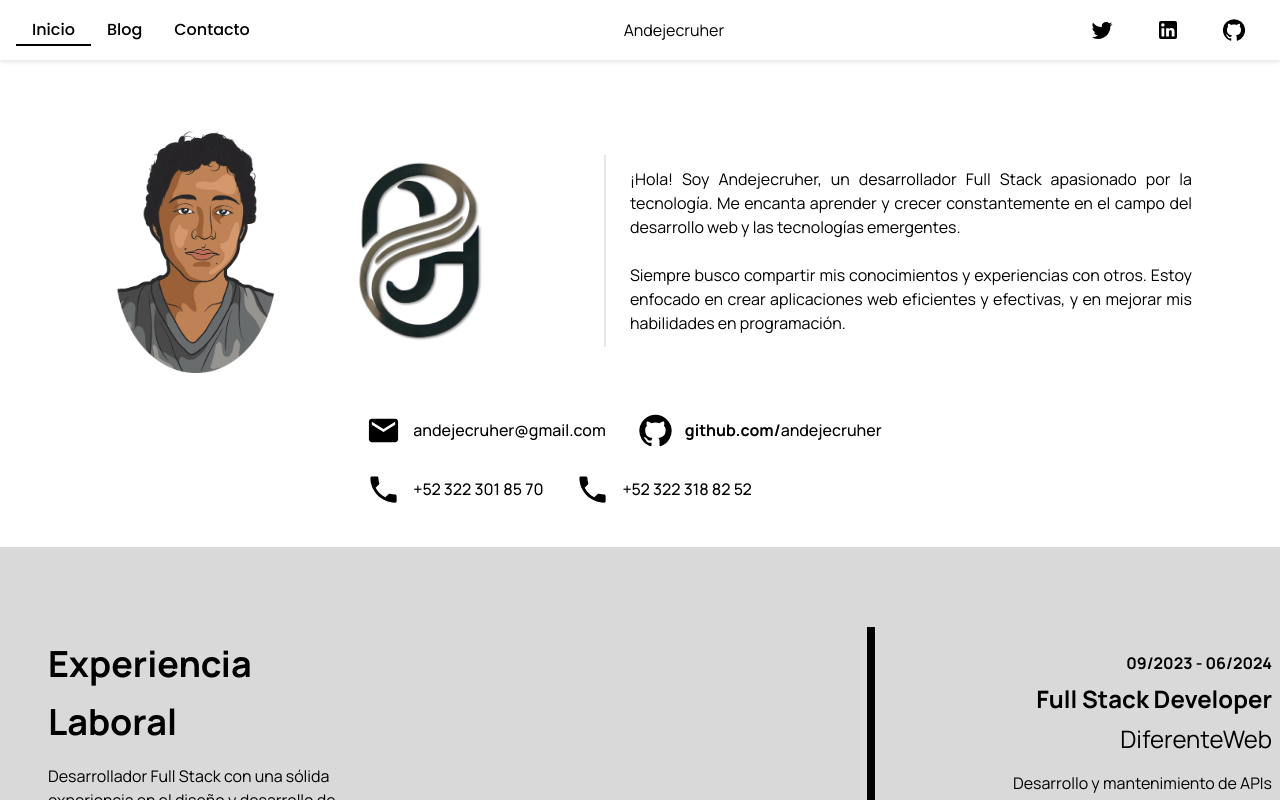
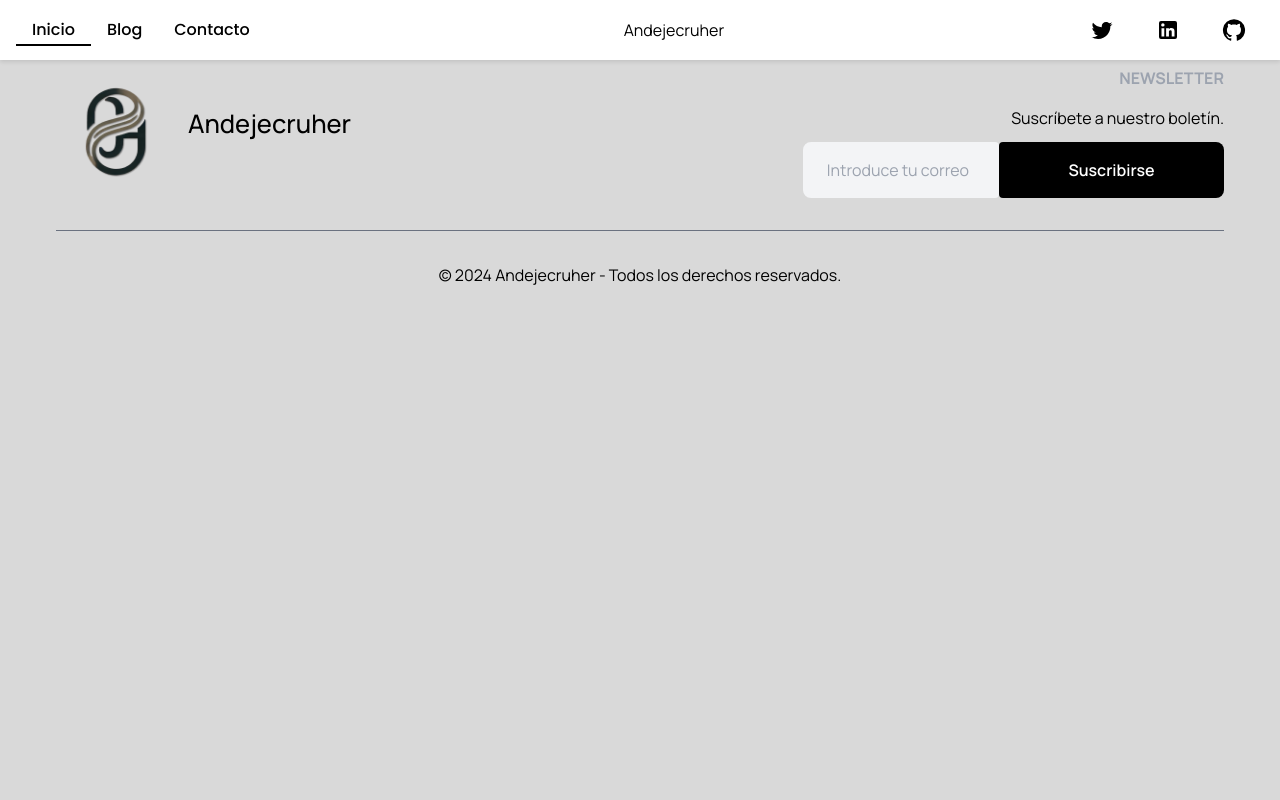
Before and after one commit to Andejecruher/SideProject, a React (Vite) app in the folder Frontend/: page / in a window 1280 px wide. Shown: the top 800 px of the page. Built offline with nearby package versions, Linux system fonts and the light colour scheme; a web font is replaced by a local one.

Commit message:
Actualizar importaciones y configuración de enrutamiento

```diff
--- a/Frontend/src/main.jsx
+++ b/Frontend/src/main.jsx
@@ -1,15 +1,15 @@
 import React from "react";
 import ReactDOM from "react-dom/client";
-import Home from "./Pages/Home/Home.jsx";
 import { ThemeProvider } from "@mui/material/styles";
+import { RouterProvider } from "react-router-dom";
+import { MantineProvider } from '@mantine/core';
 import CssBaseline from "@mui/material/CssBaseline";
-import theme from "./components/Themes/theme";
-// Import styles of packages that you've installed.
-// All packages except `@mantine/hooks` require styles imports
+import theme from "@src/components/Themes/theme";
+import router from "@src/router/router";
+
 import '@mantine/core/styles.css';
+import "./index.css";
 
-import { MantineProvider } from '@mantine/core';
-import "./index.css";
 
 ReactDOM.createRoot(document.getElementById("root")).render(
   <React.StrictMode>
@@ -17,7 +17,7 @@
       <ThemeProvider theme={theme}>
         <CssBaseline />{" "}
         {/* Esto asegura que los estilos básicos sean reseteados */}
-      <Home />
+        <RouterProvider router={router} />
       </ThemeProvider>
     </MantineProvider>
   </React.StrictMode>
```
Lines whose indentation alone changed are shown as unchanged.
